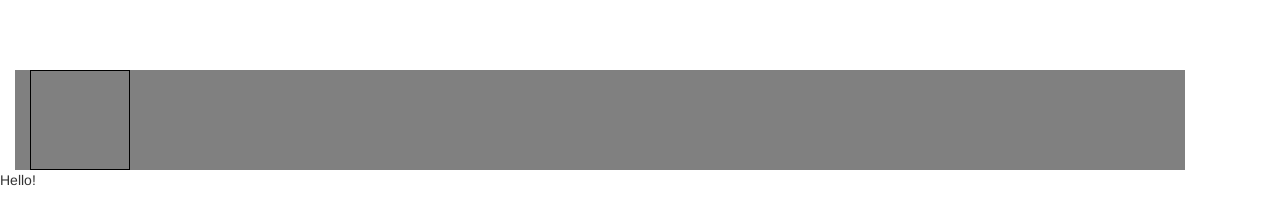
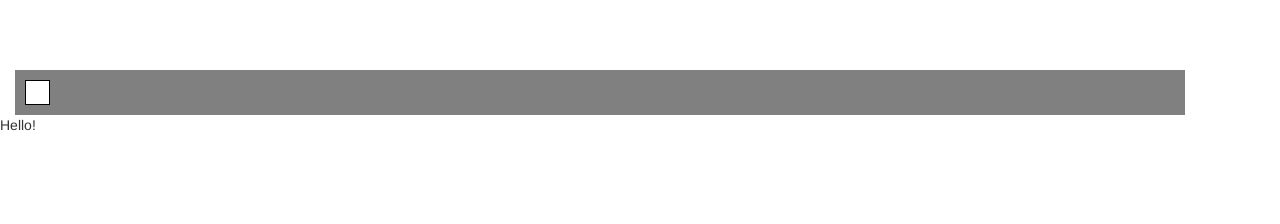
Before and after one commit to uberbooster/light_bright, a website: page public/html/index.html in a window 1280 px wide. Drawn offline with nearby package versions, Linux system fonts and the light colour scheme; files that its build step writes are made by us from their sources; files whose address does not match are found by name.

Commit message:
created single cell

```diff
--- a/public/css/main.css
+++ b/public/css/main.css
@@ -3,10 +3,12 @@
   margin-right: 15px;
   margin-top: 70px;
   background-color: grey;
+  padding: 10px;
 }
 .cell {
-  width: 100px;
-  height: 100px;
+  width: 25px;
+  height: 25px;
+  background-color: white;
 }
 
 .border {
```
